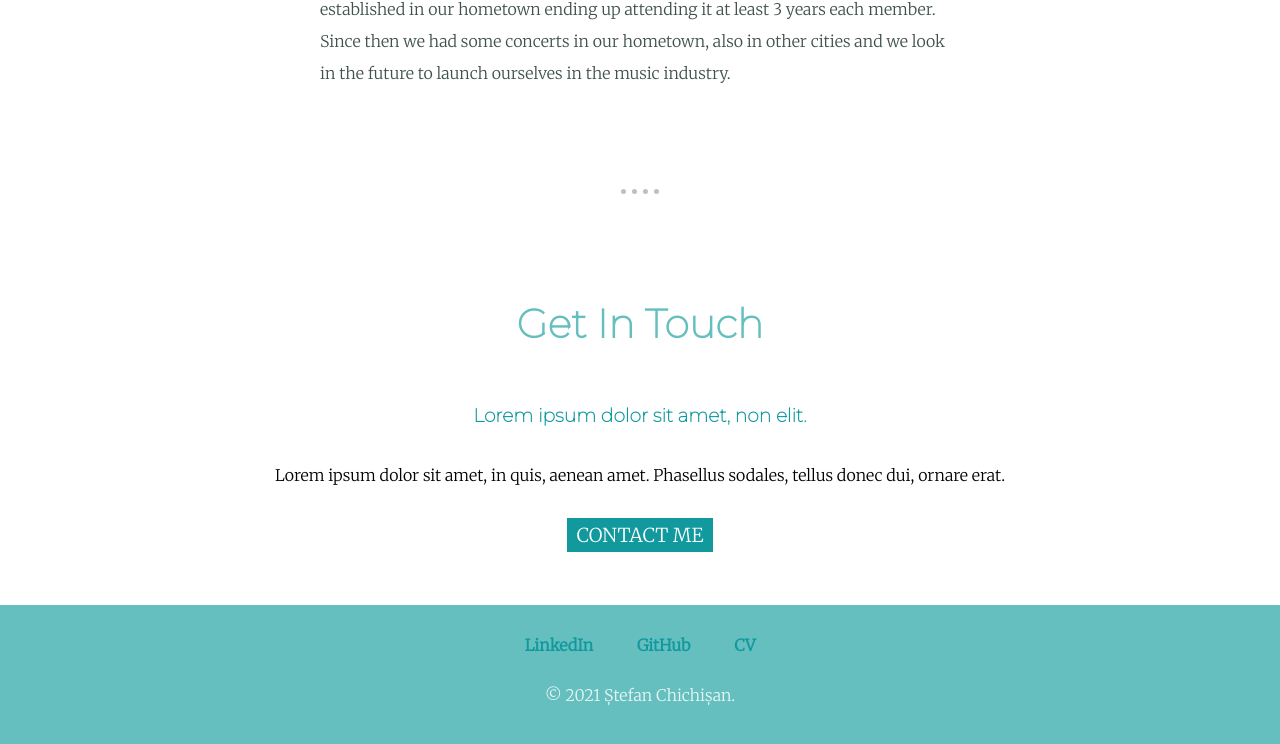
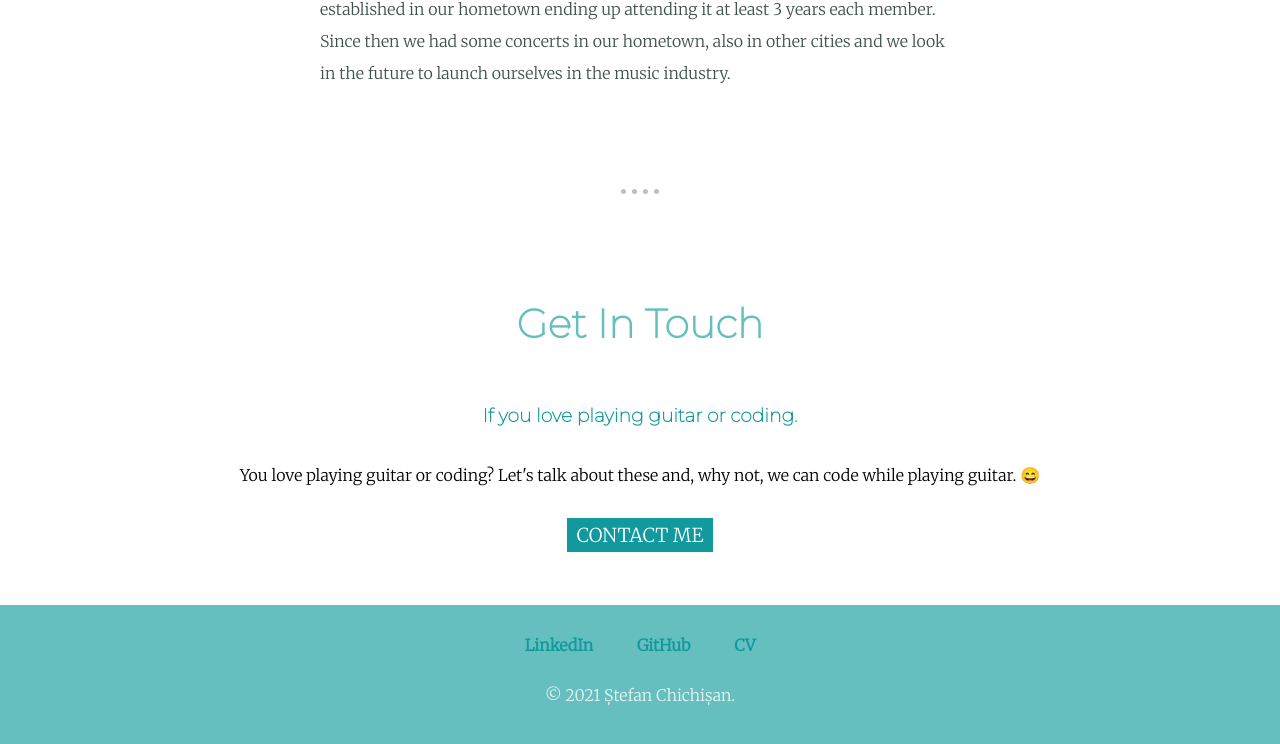
Before and after one commit to stefandreich/personal-site, a plain HTML site: page index.html in a window 1280 px wide. Shown: the part 1964-2708 px from the top of the page. Drawn offline with Linux system fonts and the light colour scheme.

Commit message:
Add files via upload

```diff
--- a/index.html
+++ b/index.html
@@ -58,9 +58,8 @@
         <hr>
         <div class="contact-me">
             <h2>Get In Touch</h2>
-            <h3>Lorem ipsum dolor sit amet, non elit.</h3>
-            <p class="get-in-touch-description">Lorem ipsum dolor sit amet, in quis, aenean amet. Phasellus sodales,
-                tellus donec dui, ornare erat.</p>
+            <h3>If you love playing guitar or coding.</h3>
+            <p class="get-in-touch-description">You love playing guitar or coding? Let's talk about these and, why not, we can code while playing guitar. 😄</p>
             <a class="btn" href="mailto:stefanchichisan@gmail.com">CONTACT ME</a>
         </div>
     </div>
```
